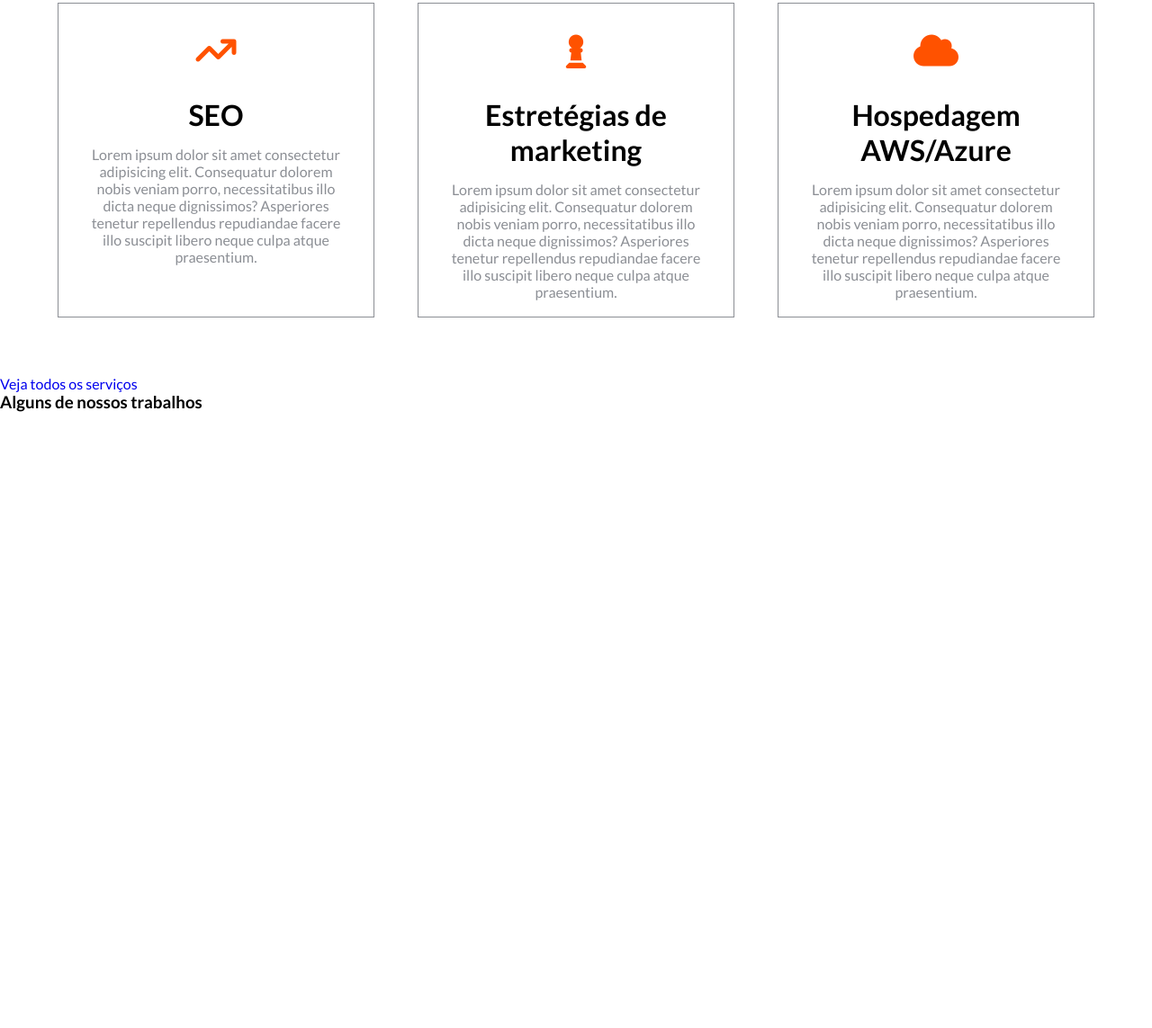
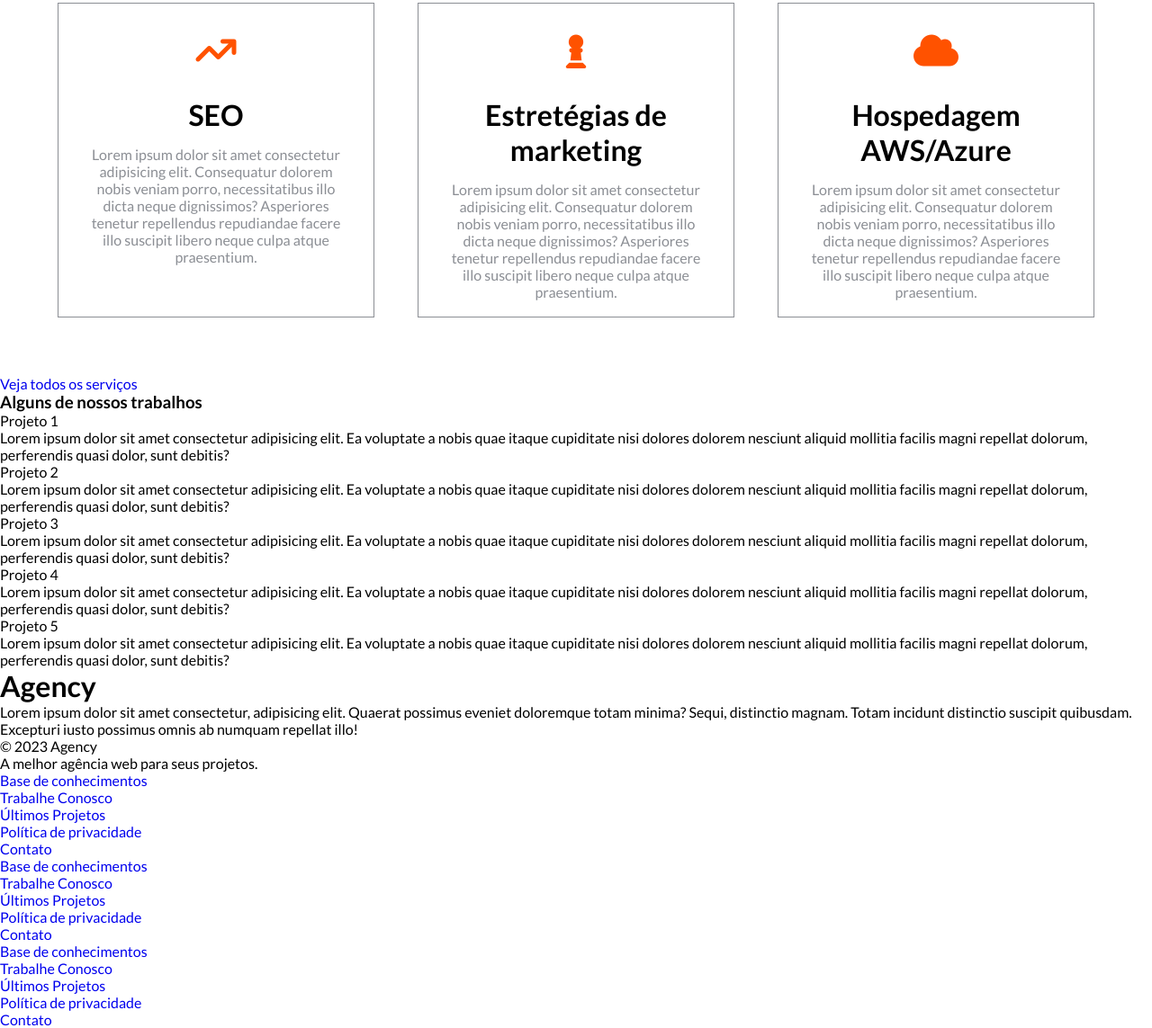
Before and after one commit to NikolasMenezes/Agency, a plain HTML site: page index.html in a window 1280 px wide. Shown: the part 1219-2362 px from the top of the page at 90% size. Before the commit the page ends 1677 px from the top, so only its background shows below. Drawn offline with Linux system fonts and the light colour scheme.

Commit message:
html finalizado

```diff
--- a/index.html
+++ b/index.html
@@ -55,43 +55,55 @@
       <div class="services-cards">
         <i class="fab fa-buffer"></i>
         <h3 class="services-cards-title">Desenvolvimento Full-stack</h3>
-      <p class="services-cards-description">Lorem ipsum dolor sit amet consectetur adipisicing elit. Consequatur dolorem nobis veniam porro, necessitatibus
-        illo dicta neque dignissimos? Asperiores tenetur repellendus repudiandae facere illo suscipit libero neque culpa
+        <p class="services-cards-description">Lorem ipsum dolor sit amet consectetur adipisicing elit. Consequatur
+          dolorem nobis veniam porro, necessitatibus
+          illo dicta neque dignissimos? Asperiores tenetur repellendus repudiandae facere illo suscipit libero neque
+          culpa
           atque praesentium.</p>
       </div>
       <div class="services-cards">
         <i class="fa-solid fa-bolt"></i>
         <h3 class="services-cards-title">Sites leves</h3>
-      <p class="services-cards-description">Lorem ipsum dolor sit amet consectetur adipisicing elit. Consequatur dolorem nobis veniam porro, necessitatibus
-        illo dicta neque dignissimos? Asperiores tenetur repellendus repudiandae facere illo suscipit libero neque culpa
+        <p class="services-cards-description">Lorem ipsum dolor sit amet consectetur adipisicing elit. Consequatur
+          dolorem nobis veniam porro, necessitatibus
+          illo dicta neque dignissimos? Asperiores tenetur repellendus repudiandae facere illo suscipit libero neque
+          culpa
           atque praesentium.</p>
       </div>
       <div class="services-cards">
         <i class="fa fa-cart-plus"></i>
         <h3 class="services-cards-title">E-commerces</h3>
-      <p class="services-cards-description">Lorem ipsum dolor sit amet consectetur adipisicing elit. Consequatur dolorem nobis veniam porro, necessitatibus
-        illo dicta neque dignissimos? Asperiores tenetur repellendus repudiandae facere illo suscipit libero neque culpa
+        <p class="services-cards-description">Lorem ipsum dolor sit amet consectetur adipisicing elit. Consequatur
+          dolorem nobis veniam porro, necessitatibus
+          illo dicta neque dignissimos? Asperiores tenetur repellendus repudiandae facere illo suscipit libero neque
+          culpa
           atque praesentium.</p>
       </div>
       <div class="services-cards">
         <i class="fa-solid fa-arrow-trend-up"></i>
         <h3 class="services-cards-title">SEO</h3>
-      <p class="services-cards-description">Lorem ipsum dolor sit amet consectetur adipisicing elit. Consequatur dolorem nobis veniam porro, necessitatibus
-        illo dicta neque dignissimos? Asperiores tenetur repellendus repudiandae facere illo suscipit libero neque culpa
+        <p class="services-cards-description">Lorem ipsum dolor sit amet consectetur adipisicing elit. Consequatur
+          dolorem nobis veniam porro, necessitatibus
+          illo dicta neque dignissimos? Asperiores tenetur repellendus repudiandae facere illo suscipit libero neque
+          culpa
           atque praesentium.</p>
       </div>
       <div class="services-cards">
         <i class="fa-solid fa-chess-pawn"></i>
         <h3 class="services-cards-title">Estretégias de marketing</h3>
-      <p class="services-cards-description">Lorem ipsum dolor sit amet consectetur adipisicing elit. Consequatur dolorem nobis veniam porro, necessitatibus
-        illo dicta neque dignissimos? Asperiores tenetur repellendus repudiandae facere illo suscipit libero neque culpa
+        <p class="services-cards-description">Lorem ipsum dolor sit amet consectetur adipisicing elit. Consequatur
+          dolorem nobis veniam porro, necessitatibus
+          illo dicta neque dignissimos? Asperiores tenetur repellendus repudiandae facere illo suscipit libero neque
+          culpa
           atque praesentium.</p>
       </div>
       <div class="services-cards">
         <i class="fa-solid fa-cloud"></i>
         <h3 class="services-cards-title">Hospedagem AWS/Azure</h3>
-      <p class="services-cards-description">Lorem ipsum dolor sit amet consectetur adipisicing elit. Consequatur dolorem nobis veniam porro, necessitatibus
-        illo dicta neque dignissimos? Asperiores tenetur repellendus repudiandae facere illo suscipit libero neque culpa
+        <p class="services-cards-description">Lorem ipsum dolor sit amet consectetur adipisicing elit. Consequatur
+          dolorem nobis veniam porro, necessitatibus
+          illo dicta neque dignissimos? Asperiores tenetur repellendus repudiandae facere illo suscipit libero neque
+          culpa
           atque praesentium.</p>
       </div>
     </div>
@@ -100,7 +112,77 @@
 
   <section class="portfolio">
     <h3 class="portfolio-title">Alguns de nossos trabalhos</h3>
+    <div class="job-container first" id="job1">
+      <p class="job-container-title">Projeto 1</p>
+      <p class="job-container-description">Lorem ipsum dolor sit amet consectetur adipisicing elit. Ea voluptate a nobis
+        quae itaque cupiditate nisi dolores dolorem nesciunt aliquid mollitia facilis magni repellat dolorum,
+        perferendis quasi dolor, sunt debitis?</p>
+    </div>
+    <div class="job-container" id="job2">
+      <p class="job-container-title">Projeto 2</p>
+      <p class="job-container-description">Lorem ipsum dolor sit amet consectetur adipisicing elit. Ea voluptate a nobis
+        quae itaque cupiditate nisi dolores dolorem nesciunt aliquid mollitia facilis magni repellat dolorum,
+        perferendis quasi dolor, sunt debitis?</p>
+    </div>
+    <div class="job-container" id="job3">
+      <p class="job-container-title">Projeto 3</p>
+      <p class="job-container-description">Lorem ipsum dolor sit amet consectetur adipisicing elit. Ea voluptate a nobis
+        quae itaque cupiditate nisi dolores dolorem nesciunt aliquid mollitia facilis magni repellat dolorum,
+        perferendis quasi dolor, sunt debitis?</p>
+    </div>
+    <div class="job-container" id="job4">
+      <p class="job-container-title">Projeto 4</p>
+      <p class="job-container-description">Lorem ipsum dolor sit amet consectetur adipisicing elit. Ea voluptate a nobis
+        quae itaque cupiditate nisi dolores dolorem nesciunt aliquid mollitia facilis magni repellat dolorum,
+        perferendis quasi dolor, sunt debitis?</p>
+    </div>
+    <div class="job-container" id="job5">
+      <p class="job-container-title">Projeto 5</p>
+      <p class="job-container-description">Lorem ipsum dolor sit amet consectetur adipisicing elit. Ea voluptate a nobis
+        quae itaque cupiditate nisi dolores dolorem nesciunt aliquid mollitia facilis magni repellat dolorum,
+        perferendis quasi dolor, sunt debitis?</p>
+    </div>
   </section>
+
+  <footer>
+    <div class="footer-container">
+      <div class="footer-container-brand">
+        <div class="footer-container-brand-about">
+          <h1>Agency</h1>
+          <p>Lorem ipsum dolor sit amet consectetur, adipisicing elit. Quaerat possimus eveniet doloremque totam minima?
+            Sequi, distinctio magnam. Totam incidunt distinctio suscipit quibusdam. Excepturi iusto possimus omnis ab
+            numquam repellat illo!</p>
+        </div>
+        <div class="footer-container-brand-copy">
+          <p>&copy; 2023 Agency</p>
+          <p>A melhor agência web para seus projetos.</p>
+        </div>
+      </div>
+      <div class="footer-container-links">
+        <ul>
+          <li><a href="#">Base de conhecimentos</a></li>
+          <li><a href="#">Trabalhe Conosco</a></li>
+          <li><a href="#">Últimos Projetos</a></li>
+          <li><a href="#">Política de privacidade</a></li>
+          <li><a href="#">Contato</a></li>
+        </ul>
+        <ul>
+          <li><a href="#">Base de conhecimentos</a></li>
+          <li><a href="#">Trabalhe Conosco</a></li>
+          <li><a href="#">Últimos Projetos</a></li>
+          <li><a href="#">Política de privacidade</a></li>
+          <li><a href="#">Contato</a></li>
+        </ul>
+        <ul>
+          <li><a href="#">Base de conhecimentos</a></li>
+          <li><a href="#">Trabalhe Conosco</a></li>
+          <li><a href="#">Últimos Projetos</a></li>
+          <li><a href="#">Política de privacidade</a></li>
+          <li><a href="#">Contato</a></li>
+        </ul>
+      </div>
+    </div>
+  </footer>
 
 </body>
 
```
Lines whose indentation alone changed are shown as unchanged.
